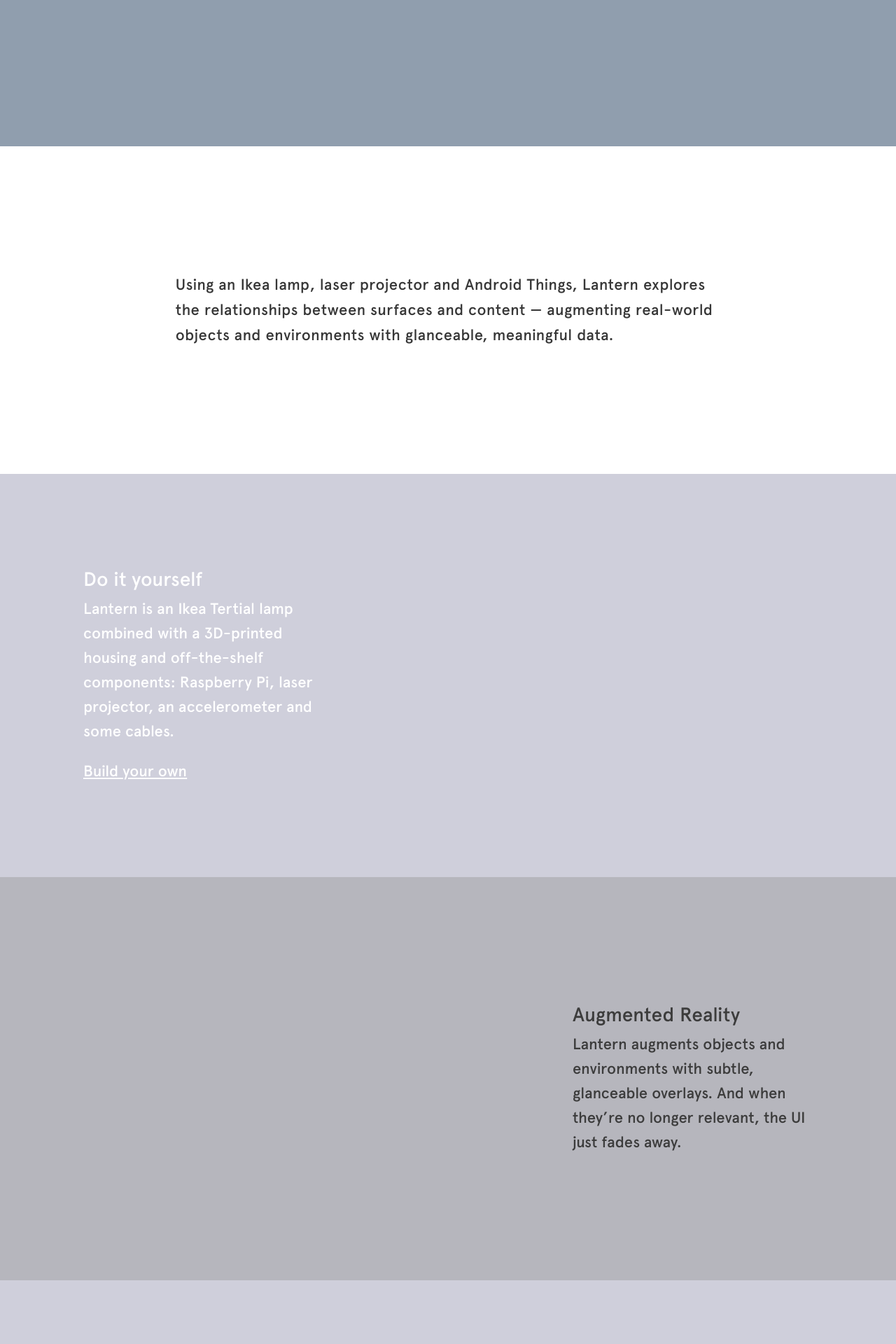
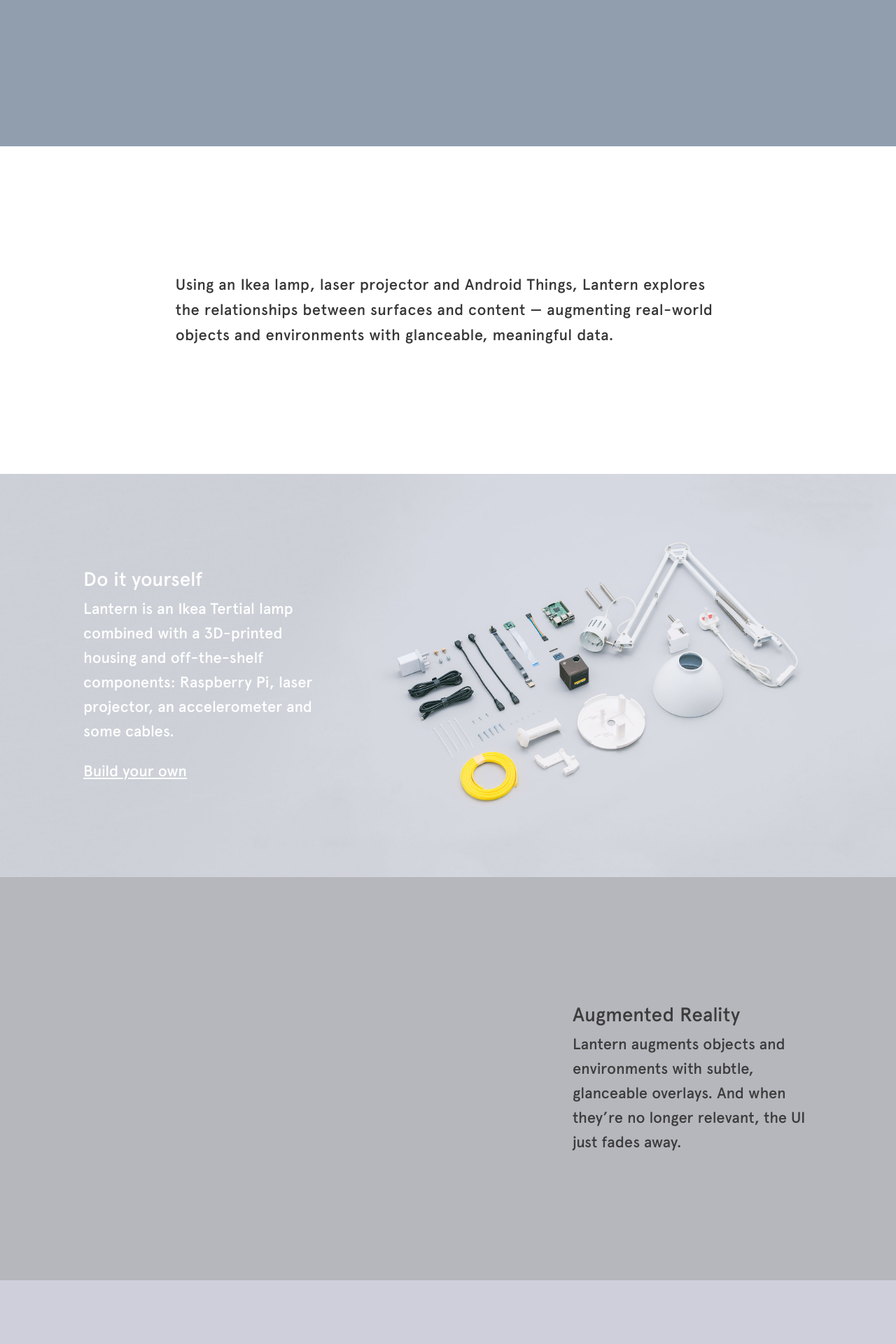
Before and after one commit to teguhpl/nordprojects.github.io, a Jekyll site: the page built from lantern/index.html, in a window 1280 px wide. Shown: the part 599-2519 px from the top of the page at 70% size. Built offline with Jekyll 4.4.1, drawn with Linux system fonts in a browser that asks for light colours.

Commit message:
iso desktop in

```diff
--- a/lantern/index.html
+++ b/lantern/index.html
@@ -50,6 +50,7 @@ breadcrumb:
 
   <style>
     .vision-row {
+      position: relative;
     }
     .vision-row-textbox {
       padding: 22px 25px;
@@ -64,6 +65,22 @@ breadcrumb:
       font-size: 16px;
       line-height: 24px;
       letter-spacing: 0.14px;
+    }
+    .vision-content {
+      z-index: 1;
+      position: relative;
+    }
+
+    .vision-row-bg {
+      position: absolute;
+      z-index: 0;
+      height: auto;
+      width: auto;
+      min-width: 100%;
+      min-height: 100%;
+      top: 50%;
+      left: 50%;
+      transform: translate(-50%, -50%);
     }
 
     @media (max-width: 767px) { /* mobile */
@@ -85,6 +102,7 @@ breadcrumb:
         max-height: 650px;
         height: 45vw;
         min-height: 447px;
+        overflow: hidden;
       }
       .vision-content {
         width: 90vw;
@@ -119,9 +137,24 @@ breadcrumb:
     }
   </style>
 
-  <div class="vision-row"
+  <div class="vision-row "
        style="background: #cfcfdb;
               color: white;">
+    <img class="vision-row-bg iso-background"
+         src="img/iso-components.jpg">
+    <style>
+      .iso-background {
+
+      }
+      @media (min-width: 768px) { /* desktop */
+        .iso-background {
+          min-width: 1370px;
+          max-width: 120%;
+          left:                 42%; top:  60%;
+          transform: translate(-42%,      -52%);
+        }
+      }
+    </style>
     <div class="vision-row-background-spacer"></div>
     <div class="vision-content mobile-full-bleed">
       <div class="vision-row-textbox">
@@ -137,7 +170,6 @@ breadcrumb:
       </div>
     </div>
   </div>
-
 
   <div class="vision-row"
        style="background: #b6b6bd;
```
Also changed, not shown: lantern/img/iso-components.jpg (added).
